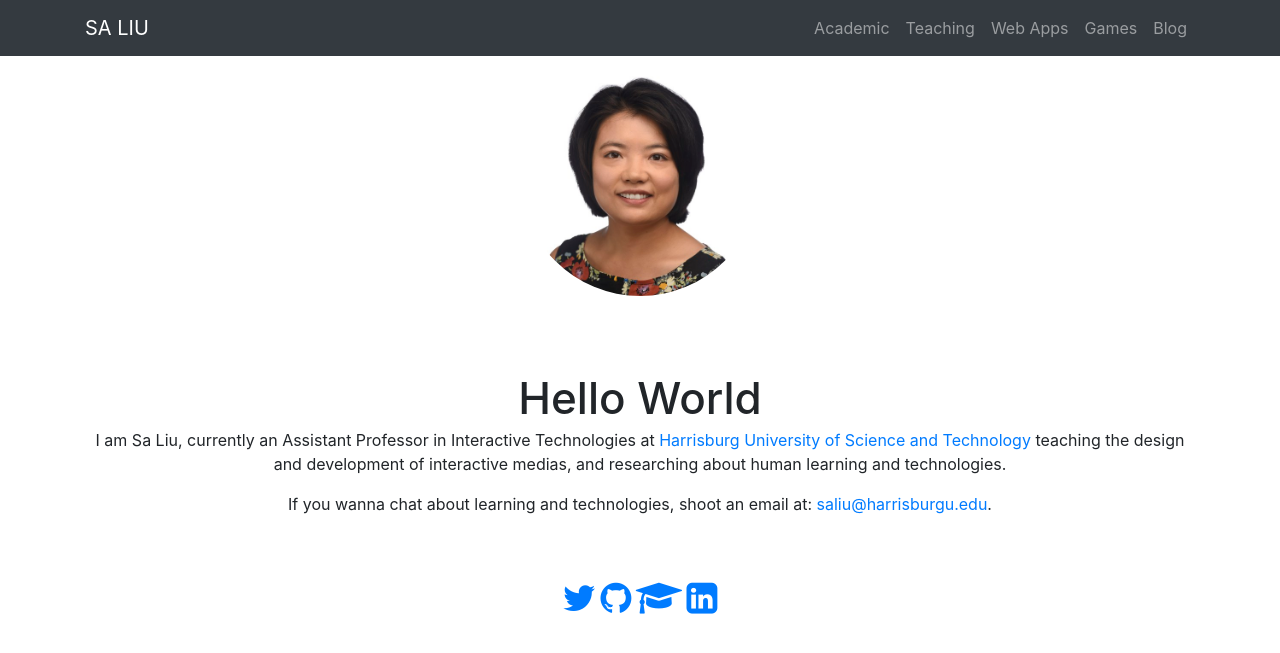
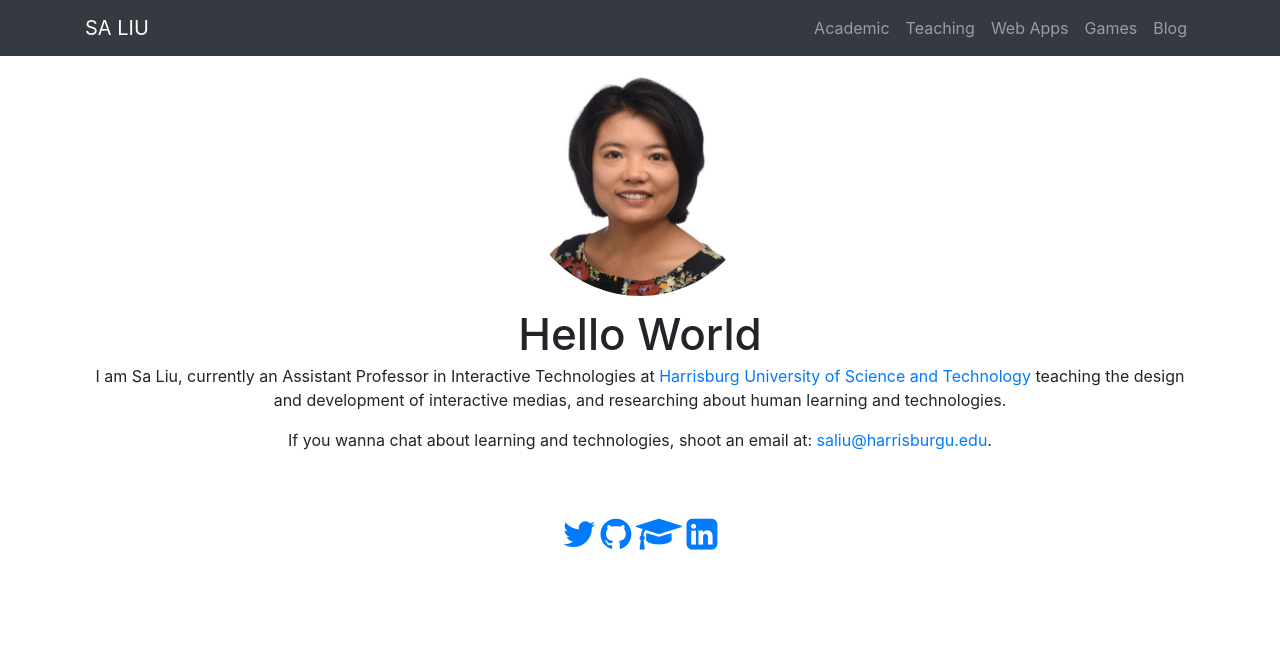
Before and after one commit to Tonicdragon6x66/saliudev.github.io, a Jekyll site: the page built from index.html, in a window 1280 px wide. Shown: the top 653 px of the page. Built offline with Jekyll 4.4.1, drawn with Linux system fonts in a browser that asks for light colours.

Commit message:
update css file

```diff
--- a/css/main.css
+++ b/css/main.css
@@ -24,7 +24,7 @@
 
 .avatar {
     width: 15rem;
-    margin-bottom: 5rem;
+    margin-bottom: 1rem;
     height: 15rem;
     border-radius: 50%;
 }
```
